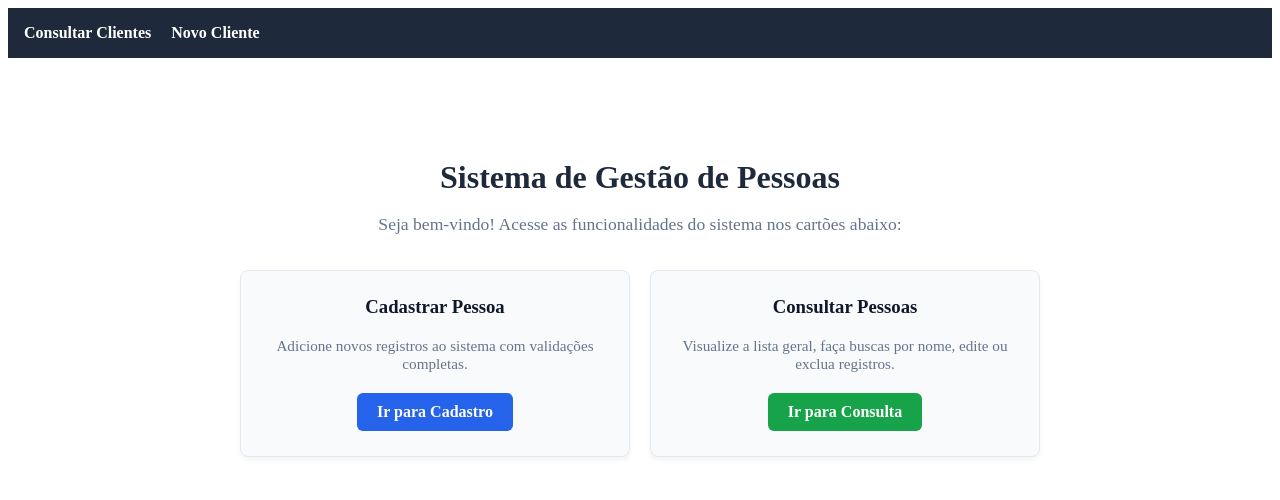
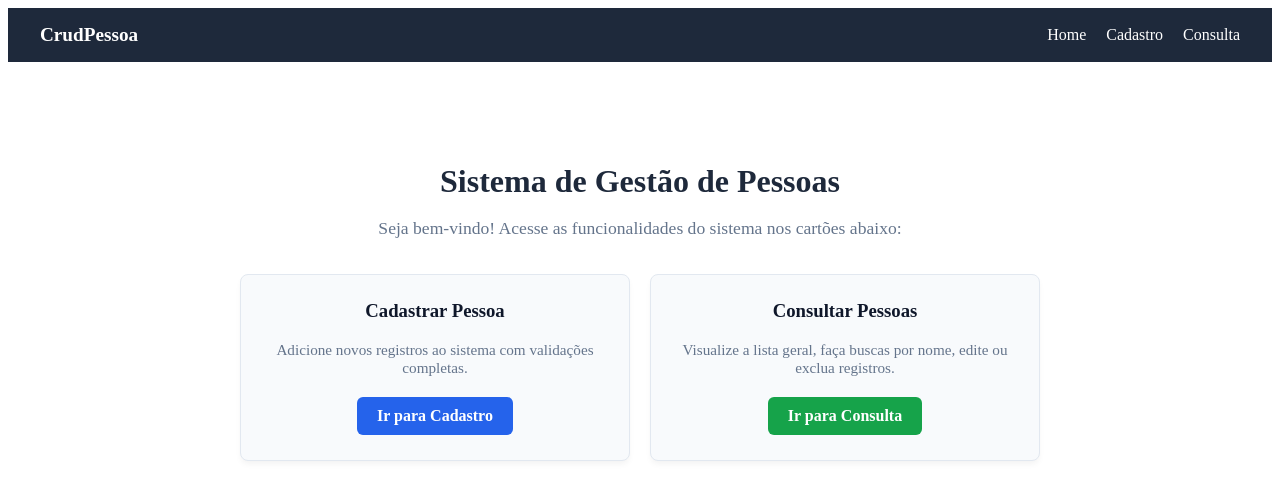
Before and after one commit to jonathasmborges-sudo/cadastro-clientes-angular, an Angular app: page /home in a window 1280 px wide. Shown: the top 500 px of the page. Built offline with nearby package versions, Linux system fonts and the light colour scheme.

Commit message:
Atualiza navbar com marca CrudPessoa e navegacao completa

```diff
--- a/src/app/app.html
+++ b/src/app/app.html
@@ -1,6 +1,12 @@
-<nav style="padding: 1rem; background: #1e293b; color: white; display: flex; gap: 20px;">
-  <a routerLink="/consulta" style="color: white; text-decoration: none; font-weight: bold;">Consultar Clientes</a>
-  <a routerLink="/cadastro" style="color: white; text-decoration: none; font-weight: bold;">Novo Cliente</a>
+<nav style="padding: 1rem 2rem; background: #1e293b; color: white; display: flex; justify-content: space-between; align-items: center;">
+  <div style="font-size: 1.2rem; font-weight: bold;">
+    <a routerLink="/home" style="color: white; text-decoration: none;">CrudPessoa</a>
+  </div>
+  <div style="display: flex; gap: 20px;">
+    <a routerLink="/home" style="color: white; text-decoration: none; font-weight: 500;">Home</a>
+    <a routerLink="/cadastro" style="color: white; text-decoration: none; font-weight: 500;">Cadastro</a>
+    <a routerLink="/consulta" style="color: white; text-decoration: none; font-weight: 500;">Consulta</a>
+  </div>
 </nav>
 
 <main style="padding: 20px;">
```
